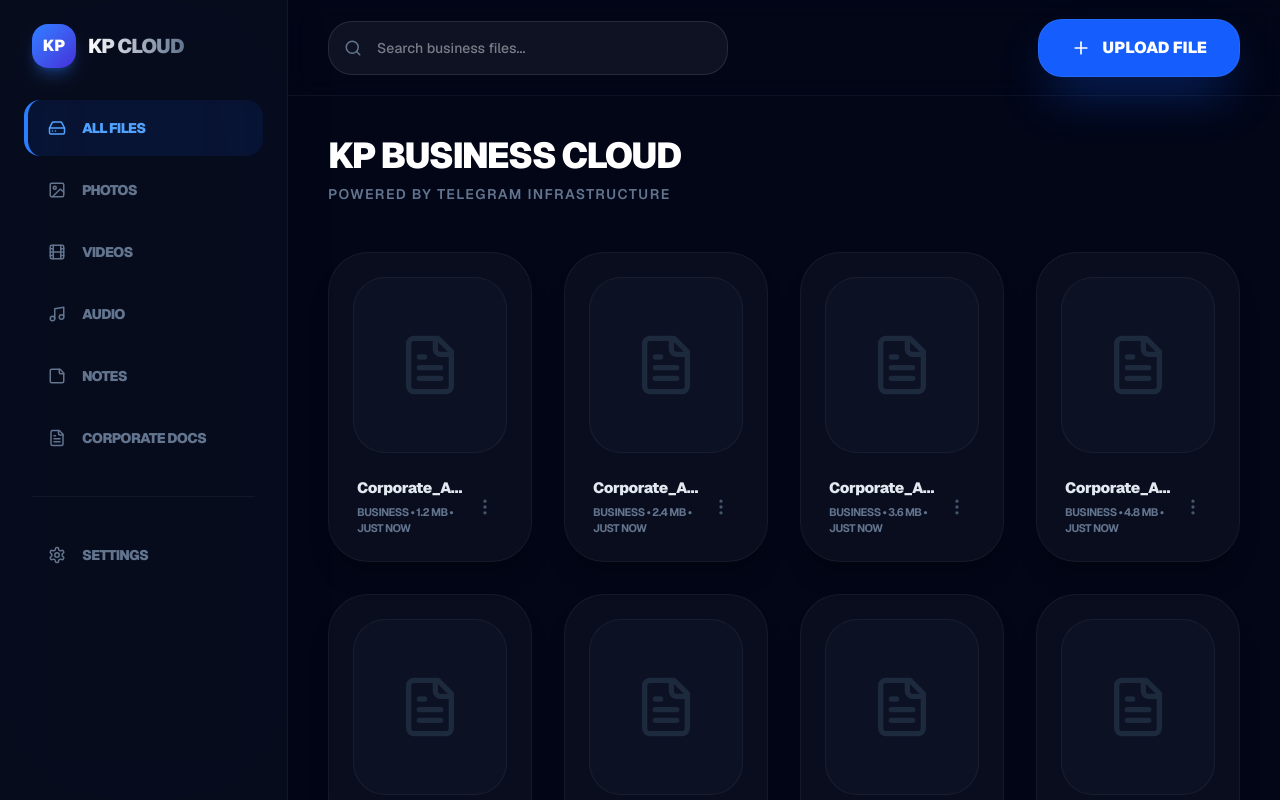
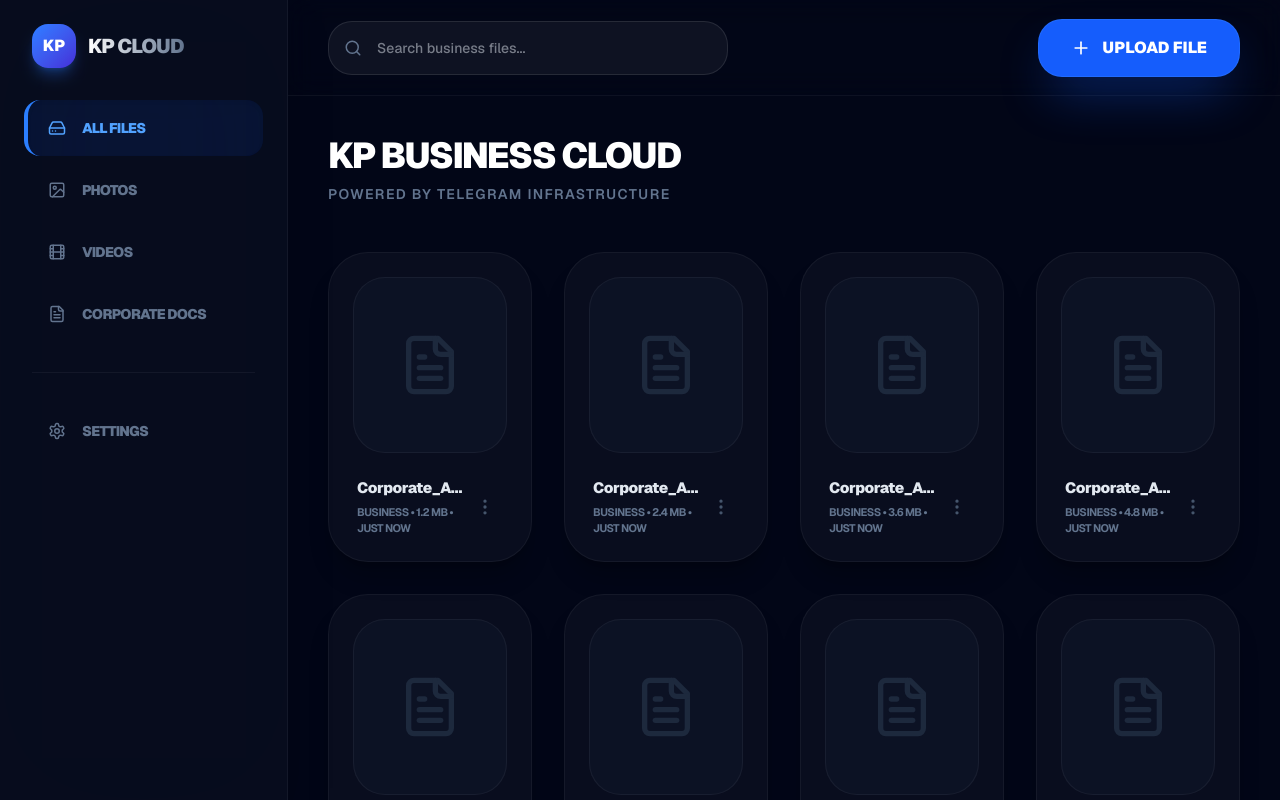
Before and after one commit to KP-CHANNEL-KP/kp-cloud, a Next.js app: page / in a window 1280 px wide. Built offline with nearby package versions, Linux system fonts and the light colour scheme.

Commit message:
fix crypto

```diff
--- a/src/app/page.tsx
+++ b/src/app/page.tsx
@@ -4,8 +4,7 @@
 import {
   HardDrive, Image as ImageIcon, Film, FileText, Upload,
   Loader2, Search, MoreVertical, Plus,
-  LayoutGrid, List, Bell, Settings, CheckCircle2, AlertCircle,
-  Music, StickyNote // 👈 Icon အသစ်များ ထည့်သွင်းထားသည်
+  LayoutGrid, List, Bell, Settings, CheckCircle2, AlertCircle
 } from 'lucide-react';
 import { motion, AnimatePresence } from 'framer-motion';
 
@@ -25,24 +24,24 @@
     if (!file) return;
 
     setUploading(true);
-    // Loading animation ကို မြင်ရအောင် fake delay ထည့်ထားခြင်း (လိုအပ်ပါက ဖြုတ်နိုင်သည်)
+    // 🔔 Loading ပြဖို့အတွက် Fake delay တင်ပေးထားတာပါ (တကယ်အလုပ်လုပ်ရင် ဖြုတ်ရပါမယ်)
     await new Promise(resolve => setTimeout(resolve, 3000));
 
     const formData = new FormData();
     formData.append('file', file);
 
     try {
+      // 🚀 ဆရာကြီးရဲ့ Telegram Upload API နဲ့ ချိတ်ဖို့နေရာပါ
       const response = await fetch('/api/upload', {
         method: 'POST',
         body: formData,
       });
       const data = await response.json();
 
-      // route.ts logic နဲ့ ကိုက်ညီအောင် data.success ကို စစ်ထားပါသည်
-      if (data.success) {
+      if (data.ok) {
         triggerToast("ဖိုင်တင်ခြင်း အောင်မြင်သည်!", 'success');
       } else {
-        triggerToast(data.error || "တင်လို့မရပါ", 'error');
+        triggerToast(data.description || "တင်လို့မရပါ", 'error');
       }
     } catch (error) {
       triggerToast("Server နှင့် ချိတ်ဆက်၍မရပါ", 'error');
@@ -51,6 +50,7 @@
     }
   };
 
+  // Dummy file data to show cards
   const dummyFiles = [1, 2, 3, 4, 5, 6, 7, 8].map(i => ({
     id: i,
     name: `Corporate_Agreement_V${i}.pdf`,
@@ -89,11 +89,6 @@
           <NavItem icon={<HardDrive size={18}/>} label="All Files" active />
           <NavItem icon={<ImageIcon size={18}/>} label="Photos" />
           <NavItem icon={<Film size={18}/>} label="Videos" />
-
-          {/* 👇 အသစ်ထည့်ထားသော Audio နှင့် Notes item များ */}
-          <NavItem icon={<Music size={18}/>} label="Audio" />
-          <NavItem icon={<StickyNote size={18}/>} label="Notes" />
-
           <NavItem icon={<FileText size={18}/>} label="Corporate Docs" />
           <div className="my-6 border-t border-white/5 mx-2" />
           <NavItem icon={<Settings size={18}/>} label="Settings" />
@@ -114,6 +109,7 @@
           </div>
 
           <div className="flex items-center gap-4">
+            {/* 📤 Upload Button & Loading State */}
             <motion.label
               whileHover={uploading ? {} : { scale: 1.02, y: -2 }}
               whileTap={uploading ? {} : { scale: 0.98 }}
@@ -124,6 +120,7 @@
               }`}
             >
               {uploading ? (
+                // 🌀 Beautiful Spinner for button
                 <motion.div animate={{ rotate: 360 }} transition={{ repeat: Infinity, duration: 1, ease: "linear" }}>
                   <Loader2 size={20}/>
                 </motion.div>
@@ -143,6 +140,7 @@
           </div>
 
           <div className="grid grid-cols-2 lg:grid-cols-3 xl:grid-cols-4 2xl:grid-cols-5 gap-8">
+            {/* 🆕 Place a 'Skeleton' card during upload */}
             <AnimatePresence>
               {uploading && (
                 <motion.div
@@ -152,6 +150,7 @@
                   transition={{ type: "spring", stiffness: 300, damping: 25 }}
                   className="bg-white/[0.015] p-6 rounded-[2.5rem] border-2 border-dashed border-blue-500/20 flex flex-col items-center justify-center h-[300px]"
                 >
+                  {/* 🌌 Modern Pulse Animation */}
                   <div className="relative mb-6">
                     <motion.div
                       animate={{ scale: [1, 1.2, 1], opacity: [0.3, 0.6, 0.3] }}
@@ -165,6 +164,7 @@
               )}
             </AnimatePresence>
 
+            {/* Existing Dummy Cards */}
             {dummyFiles.map((file) => (
               <motion.div
                 key={file.id}
```
Lines whose indentation alone changed are shown as unchanged.
